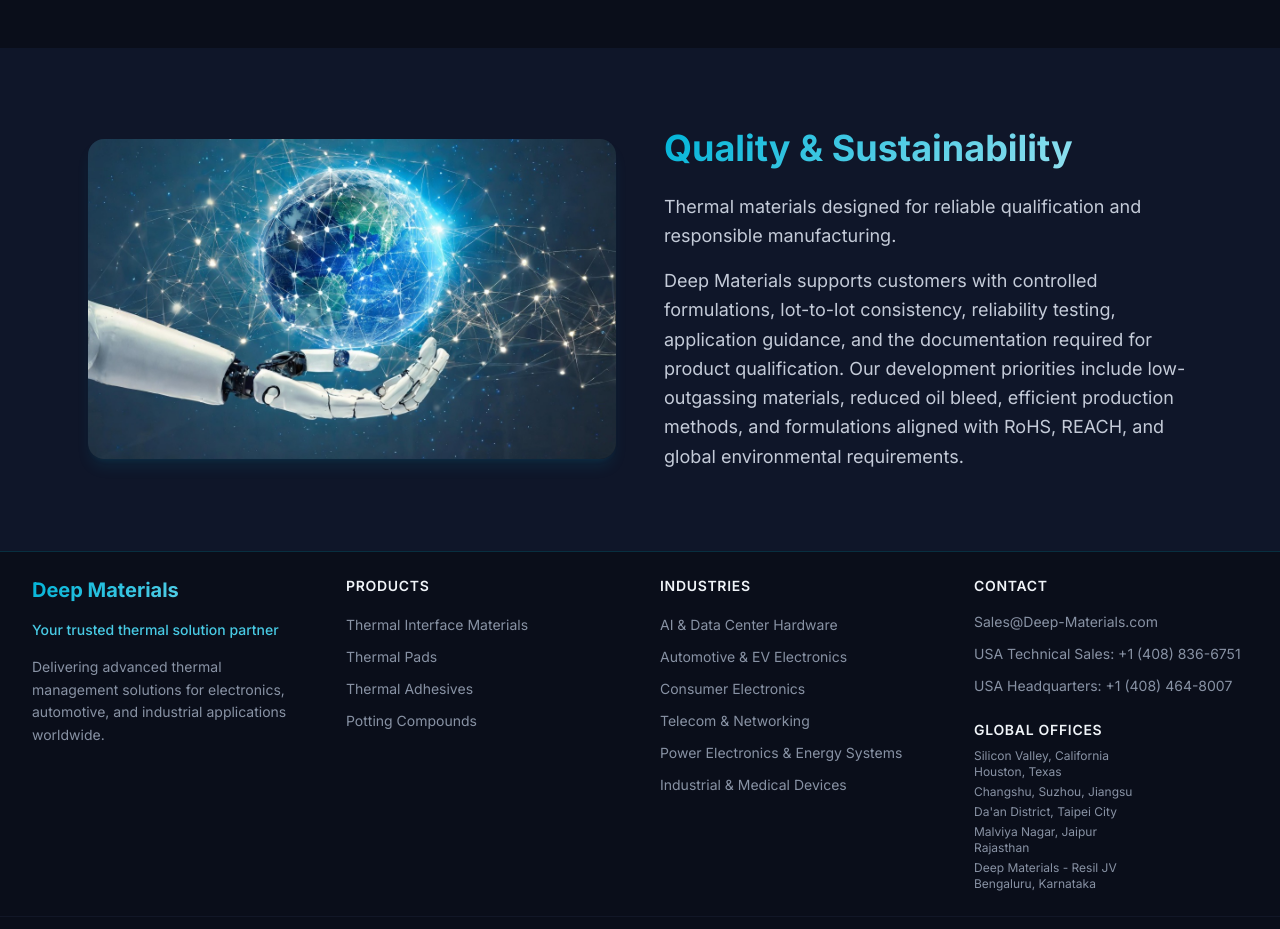
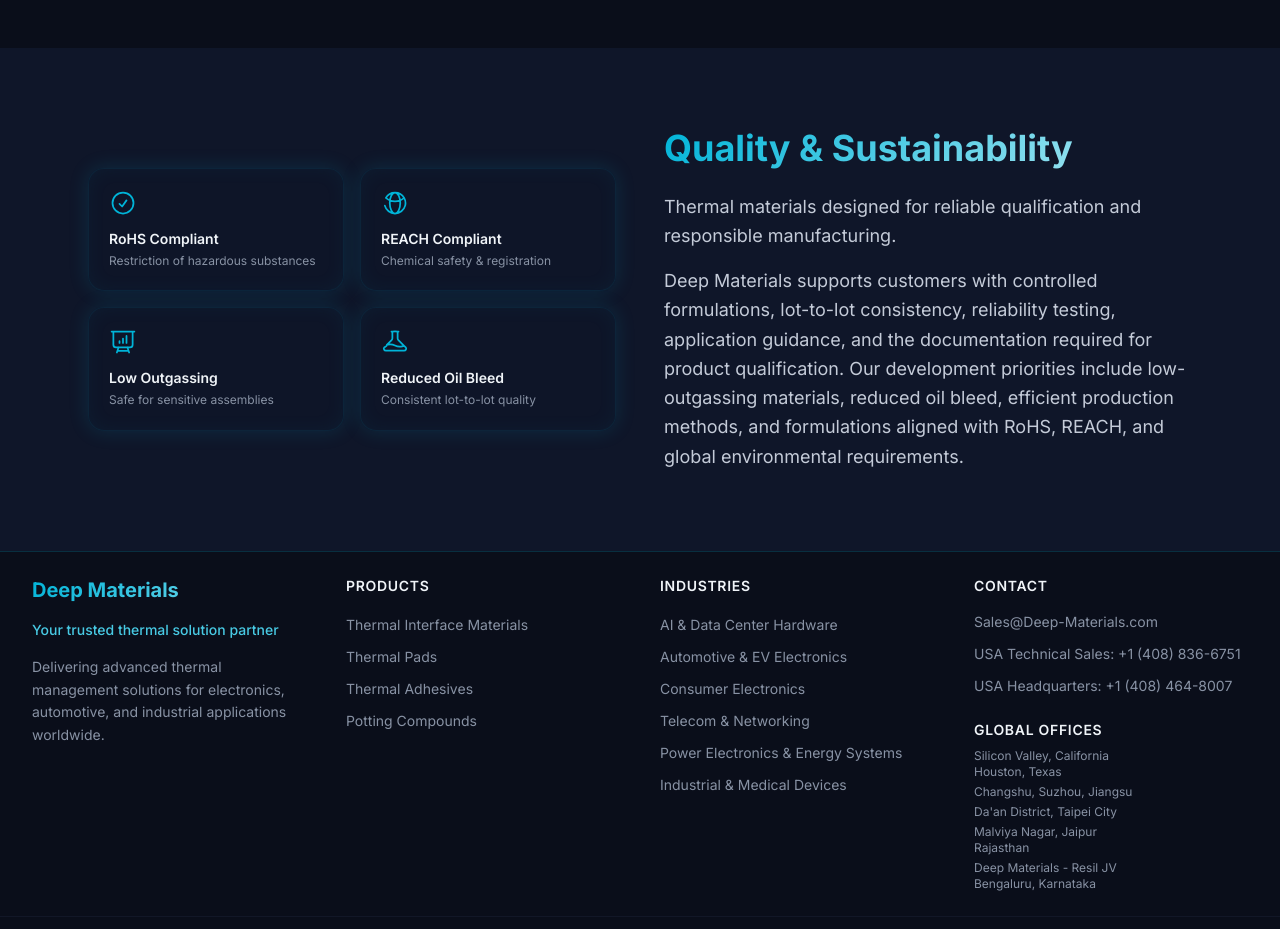
Before and after one commit to pokerhill/deepmaterials.github.io, a Next.js app: page /about in a window 1280 px wide. Shown: the part 2040-2969 px from the top of the page. Built offline with nearby package versions, Linux system fonts and the light colour scheme.

Commit message:
rebasign with main

```diff
--- a/src/app/about/page.tsx
+++ b/src/app/about/page.tsx
@@ -291,11 +291,57 @@ export default function AboutPage() {
         <div className="max-w-6xl mx-auto px-6">
           <div className="grid md:grid-cols-2 gap-12 items-center">
             <FadeInSection delay={0.1}>
-              <img
-                src="/images/hero/sustain.jpg"
-                alt="Quality and sustainability at Deep Materials"
-                className="rounded-2xl w-full h-80 object-cover shadow-lg shadow-dm-accent/10"
-              />
+              <div className="grid grid-cols-2 gap-4">
+                {[
+                  {
+                    icon: (
+                      <svg className="w-7 h-7" fill="none" viewBox="0 0 24 24" stroke="currentColor" strokeWidth={1.5}>
+                        <path strokeLinecap="round" strokeLinejoin="round" d="M9 12.75L11.25 15 15 9.75M21 12a9 9 0 11-18 0 9 9 0 0118 0z" />
+                      </svg>
+                    ),
+                    label: "RoHS Compliant",
+                    sub: "Restriction of hazardous substances",
+                  },
+                  {
+                    icon: (
+                      <svg className="w-7 h-7" fill="none" viewBox="0 0 24 24" stroke="currentColor" strokeWidth={1.5}>
+                        <path strokeLinecap="round" strokeLinejoin="round" d="M12 21a9.004 9.004 0 008.716-6.747M12 21a9.004 9.004 0 01-8.716-6.747M12 21c2.485 0 4.5-4.03 4.5-9S14.485 3 12 3m0 18c-2.485 0-4.5-4.03-4.5-9S9.515 3 12 3m0 0a8.997 8.997 0 017.843 4.582M12 3a8.997 8.997 0 00-7.843 4.582m15.686 0A11.953 11.953 0 0112 10.5c-2.998 0-5.74-1.1-7.843-2.918m15.686 0A8.959 8.959 0 0121 12c0 .778-.099 1.533-.284 2.253" />
+                      </svg>
+                    ),
+                    label: "REACH Compliant",
+                    sub: "Chemical safety & registration",
+                  },
+                  {
+                    icon: (
+                      <svg className="w-7 h-7" fill="none" viewBox="0 0 24 24" stroke="currentColor" strokeWidth={1.5}>
+                        <path strokeLinecap="round" strokeLinejoin="round" d="M3.75 3v11.25A2.25 2.25 0 006 16.5h2.25M3.75 3h-1.5m1.5 0h16.5m0 0h1.5m-1.5 0v11.25A2.25 2.25 0 0118 16.5h-2.25m-7.5 0h7.5m-7.5 0l-1 3m8.5-3l1 3m0 0l.5 1.5m-.5-1.5h-9.5m0 0l-.5 1.5M9 11.25v1.5M12 9v3.75m3-6v6" />
+                      </svg>
+                    ),
+                    label: "Low Outgassing",
+                    sub: "Safe for sensitive assemblies",
+                  },
+                  {
+                    icon: (
+                      <svg className="w-7 h-7" fill="none" viewBox="0 0 24 24" stroke="currentColor" strokeWidth={1.5}>
+                        <path strokeLinecap="round" strokeLinejoin="round" d="M9.75 3.104v5.714a2.25 2.25 0 01-.659 1.591L5 14.5M9.75 3.104c-.251.023-.501.05-.75.082m.75-.082a24.301 24.301 0 014.5 0m0 0v5.714c0 .597.237 1.17.659 1.591L19.8 15.3M14.25 3.104c.251.023.501.05.75.082M19.8 15.3l-1.57.393A9.065 9.065 0 0112 15a9.065 9.065 0 00-6.23-.693L5 14.5m14.8.8l1.402 1.402c1 1 .03 2.698-1.382 2.698H4.182c-1.412 0-2.382-1.698-1.382-2.698L4.8 15.3" />
+                      </svg>
+                    ),
+                    label: "Reduced Oil Bleed",
+                    sub: "Consistent lot-to-lot quality",
+                  },
+                ].map(({ icon, label, sub }) => (
+                  <div
+                    key={label}
+                    className="glass glow-border rounded-2xl p-5 flex flex-col gap-3"
+                  >
+                    <span className="text-dm-accent">{icon}</span>
+                    <div>
+                      <p className="text-dm-white font-semibold text-sm">{label}</p>
+                      <p className="text-dm-gray text-xs mt-0.5 leading-relaxed">{sub}</p>
+                    </div>
+                  </div>
+                ))}
+              </div>
             </FadeInSection>
             <FadeInSection delay={0.2}>
               <h2 className="text-3xl sm:text-4xl font-bold text-dm-white mb-6">
--- a/src/app/contact/page.tsx
+++ b/src/app/contact/page.tsx
@@ -167,6 +167,7 @@ export default function ContactPage() {
           name: form.name,
           email: form.email,
           company: form.company,
+          applicationArea: form.applicationArea,
           subject: form.subject,
           message: form.message,
           page: typeof window !== "undefined" ? window.location.href : "",
```
Also changed, not shown: 1 other file (tests, documents, lock files or other folders).
